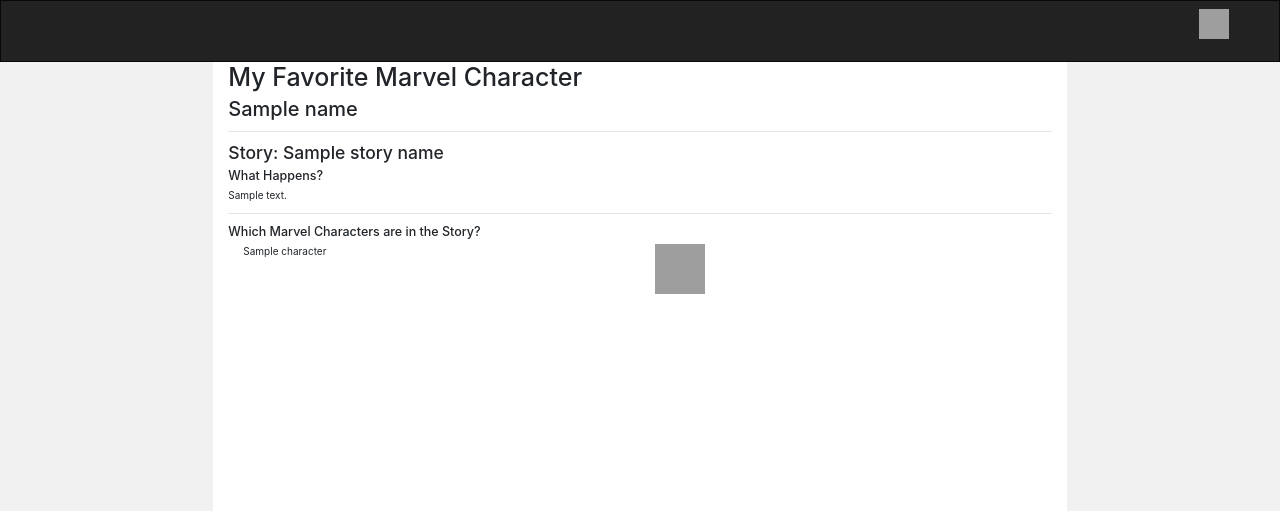
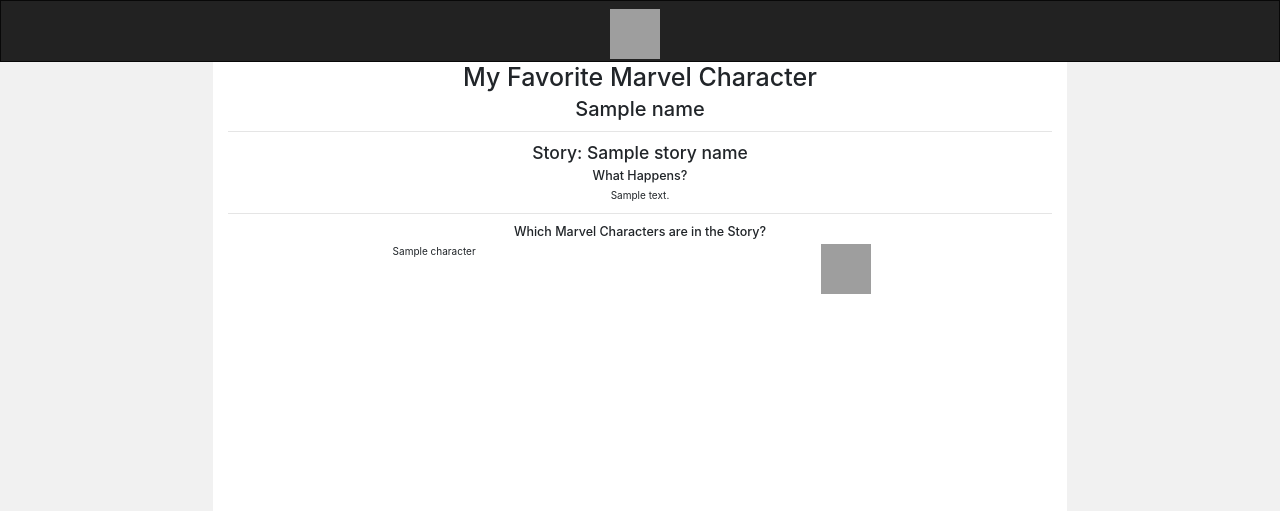
Before and after one commit to MicFrohlich/MarvelAPIFlaskTest, a Python web app: template test_flask_app_version/templates/index.html in a window 1280 px wide. Shown: the top 511 px of the page. Run offline with Jinja, Linux system fonts and the light colour scheme; the template is opened without the code that fills it: most values are stand-ins (such as "Sample title", 1, 10 or a date in 2020); some libraries are stand-ins or nearby versions; grey boxes are pictures that could not be loaded.

Commit message:
feat: style changes to look better (at least i think so)

```diff
--- a/test_flask_app_version/templates/index.html
+++ b/test_flask_app_version/templates/index.html
@@ -56,32 +56,20 @@
   </head>
   <body>
     <nav class="navbar navbar-inverse">
-      <div class="container-fluid">
-        <div class="navbar-header">
-          <button
-            type="button"
-            class="navbar-toggle"
-            data-toggle="collapse"
-            data-target="#myNavbar"
-          >
-            <span class="icon-bar"></span>
-            <span class="icon-bar"></span>
-            <span class="icon-bar"></span>
-          </button>
-          <a class="navbar-brand" href="#"
-            ><img
-              src="{{char_thumbnail}}.jpg"
-              class="mx-auto"
-              style="width: 30px; height: 30px"
-          /></a>
-        </div>
+      <div class="row justify-content-center">
+        <a class="navbar-brand" href="#"
+          ><img
+            src="{{char_thumbnail}}.jpg"
+            class="mx-auto"
+            style="width: 50px; height: 50px"
+        /></a>
         <div class="collapse navbar-collapse" id="myNavbar"></div>
       </div>
     </nav>
     <div class="container-fluid text-center">
       <div class="row content">
         <div class="col-sm-2 sidenav"></div>
-        <div class="col-sm-8 text-left">
+        <div class="col-sm-8 text-center">
           <h1>My Favorite Marvel Character</h1>
           <h2>{{name}}</h2>
           <hr />
```
